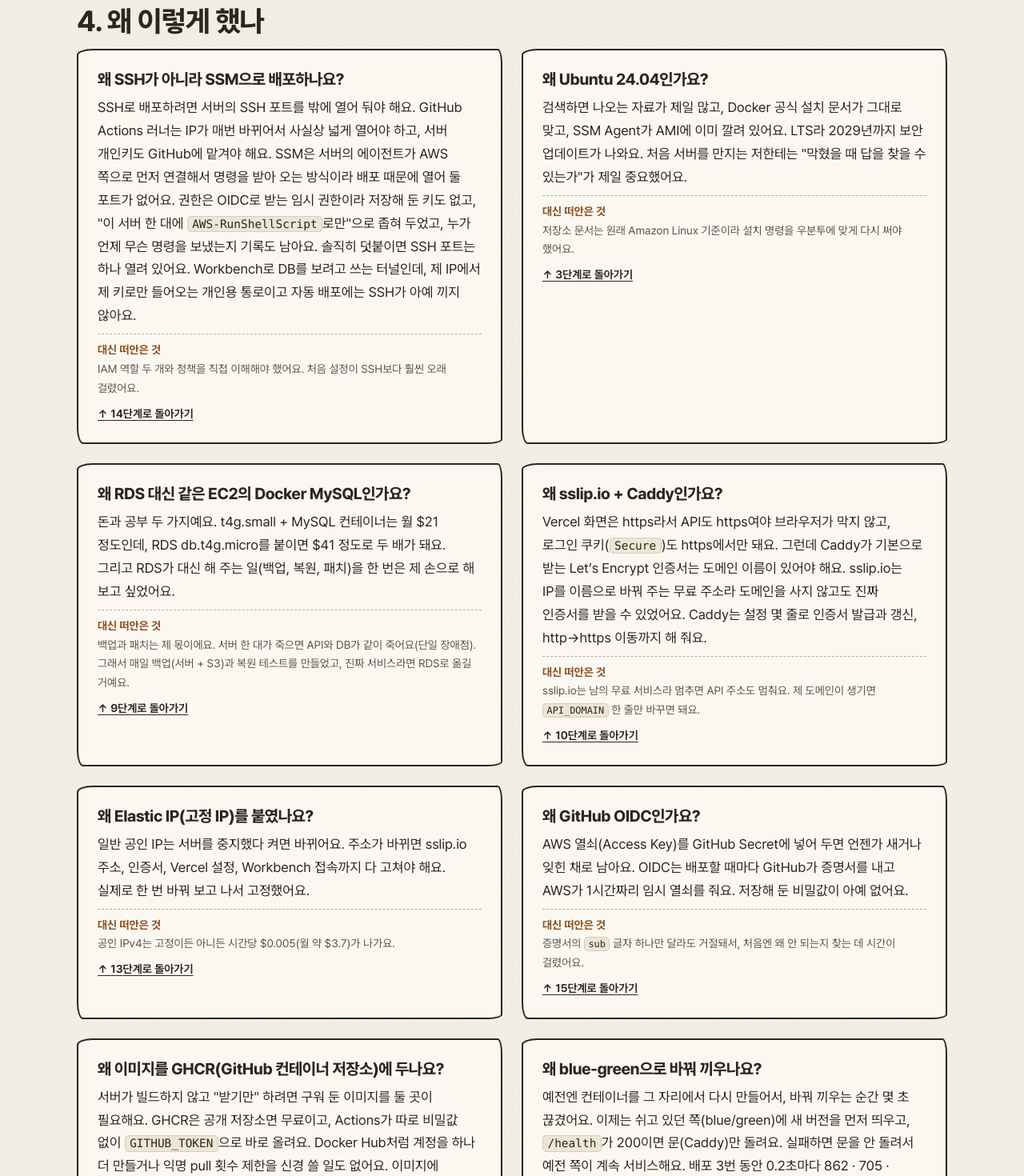
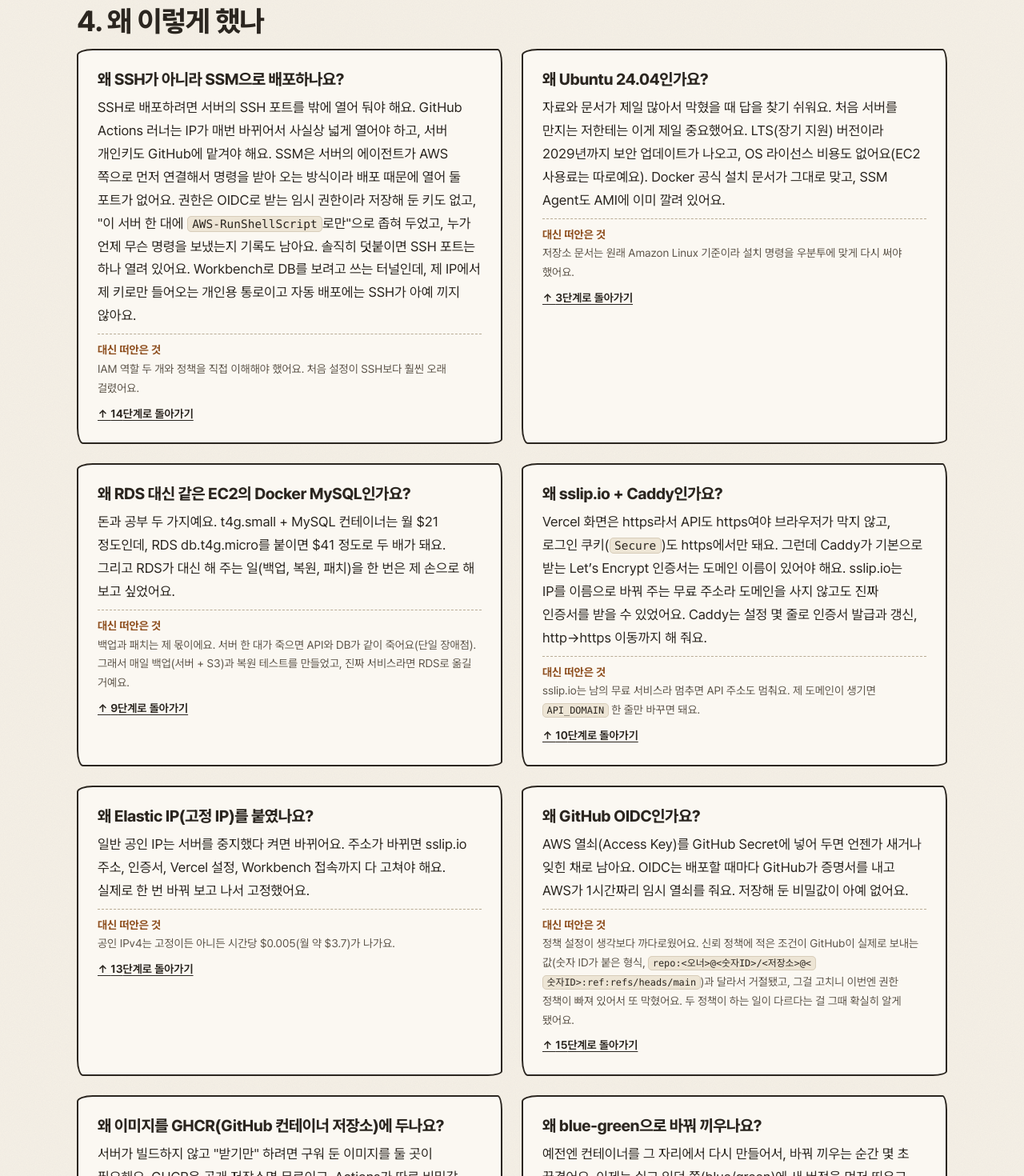
Before and after one commit to POcodingWER/backend-visualized, a Next.js app in the folder apps/web/: page /deploy in a window 1280 px wide. Shown: the part 5280-6750 px from the top of the page at 80% size. Built offline with nearby package versions, Linux system fonts and the light colour scheme.

Commit message:
fix(web): /deploy Ubuntu·OIDC 이유 카드와 신뢰/권한 정책 트러블 문구 바로잡기

```diff
--- a/apps/web/app/deploy/content.ts
+++ b/apps/web/app/deploy/content.ts
@@ -28,7 +28,7 @@
     id: 'ubuntu',
     question: '왜 Ubuntu 24.04인가요?',
     answer:
-      '검색하면 나오는 자료가 제일 많고, Docker 공식 설치 문서가 그대로 맞고, SSM Agent가 AMI에 이미 깔려 있어요. LTS라 2029년까지 보안 업데이트가 나와요. 처음 서버를 만지는 저한테는 "막혔을 때 답을 찾을 수 있는가"가 제일 중요했어요.',
+      '자료와 문서가 제일 많아서 막혔을 때 답을 찾기 쉬워요. 처음 서버를 만지는 저한테는 이게 제일 중요했어요. LTS(장기 지원) 버전이라 2029년까지 보안 업데이트가 나오고, OS 라이선스 비용도 없어요(EC2 사용료는 따로예요). Docker 공식 설치 문서가 그대로 맞고, SSM Agent도 AMI에 이미 깔려 있어요.',
     cost: '저장소 문서는 원래 Amazon Linux 기준이라 설치 명령을 우분투에 맞게 다시 써야 했어요.',
   },
   {
@@ -57,7 +57,7 @@
     question: '왜 GitHub OIDC인가요?',
     answer:
       'AWS 열쇠(Access Key)를 GitHub Secret에 넣어 두면 언젠가 새거나 잊힌 채로 남아요. OIDC는 배포할 때마다 GitHub가 증명서를 내고 AWS가 1시간짜리 임시 열쇠를 줘요. 저장해 둔 비밀값이 아예 없어요.',
-    cost: '증명서의 `sub` 글자 하나만 달라도 거절돼서, 처음엔 왜 안 되는지 찾는 데 시간이 걸렸어요.',
+    cost: '정책 설정이 생각보다 까다로웠어요. 신뢰 정책에 적은 조건이 GitHub이 실제로 보내는 값(숫자 ID가 붙은 형식, `repo:<오너>@<숫자ID>/<저장소>@<숫자ID>:ref:refs/heads/main`)과 달라서 거절됐고, 그걸 고치니 이번엔 권한 정책이 빠져 있어서 또 막혔어요. 두 정책이 하는 일이 다르다는 걸 그때 확실히 알게 됐어요.',
   },
   {
     id: 'ghcr',
@@ -93,13 +93,13 @@
   {
     symptom: '`Not authorized to perform sts:AssumeRoleWithWebIdentity`',
     cause:
-      '이 저장소는 GitHub OIDC의 immutable subject 형식이라 `sub`에 소유자·저장소 ID가 붙어요(`repo:POcodingWER@89626659/backend-visualized@1425018571:ref:refs/heads/main`). 신뢰 정책에는 이름만 있는 예전 형식이 적혀 있어서 글자가 달랐어요.',
+      '정책 설정이 생각보다 까다로웠어요. 신뢰 정책에 적은 `sub` 조건이 GitHub이 실제로 보내는 값과 달랐어요. 이 저장소는 immutable subject 형식이라 계정·저장소 숫자 ID가 붙어서 와요(`repo:<오너>@<숫자ID>/<저장소>@<숫자ID>:ref:refs/heads/main`).',
     fix: '`gh api …/oidc/customization/sub`로 실제 형식을 확인하고, GitHub 설정을 되돌리는 대신(그게 덜 안전해요) AWS 신뢰 정책의 `sub`를 새 형식으로 고쳤어요.',
   },
   {
     symptom: 'OIDC 로그인은 통과했는데 `AccessDenied: ssm:SendCommand`',
     cause:
-      'IAM 역할에는 정책이 두 종류예요. "누가 이 역할을 빌릴 수 있나"(신뢰 정책)와 "빌린 뒤 무엇을 할 수 있나"(권한 정책). 신뢰 정책은 맞았지만 권한 정책이 하나도 없어서, 역할은 받고도 아무것도 못 했어요.',
+      '신뢰 정책을 고치니 이번엔 권한 정책이 빠져 있었어요. 두 정책은 하는 일이 달라요. 신뢰 정책은 "누가 이 역할을 받을 수 있나", 권한 정책은 "받고 나서 무엇을 할 수 있나"예요. 역할은 받았는데 할 수 있는 게 없었던 거예요.',
     fix: '배포 역할에 권한(인라인) 정책 `ssm-deploy-only`를 붙였어요. `SendCommand`는 이 인스턴스 하나와 `AWS-RunShellScript` 문서로만 좁히고, 결과 조회(`GetCommandInvocation`)만 전체로 열었어요.',
   },
   {
```
